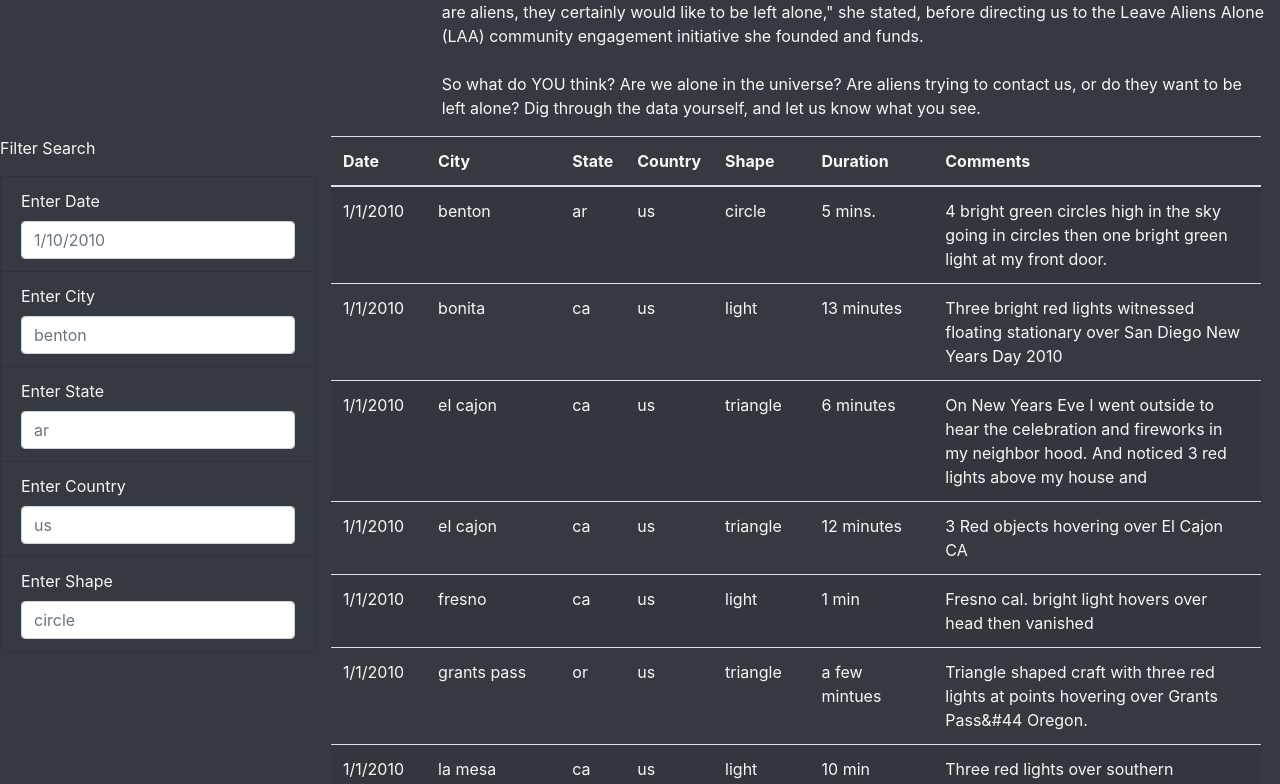
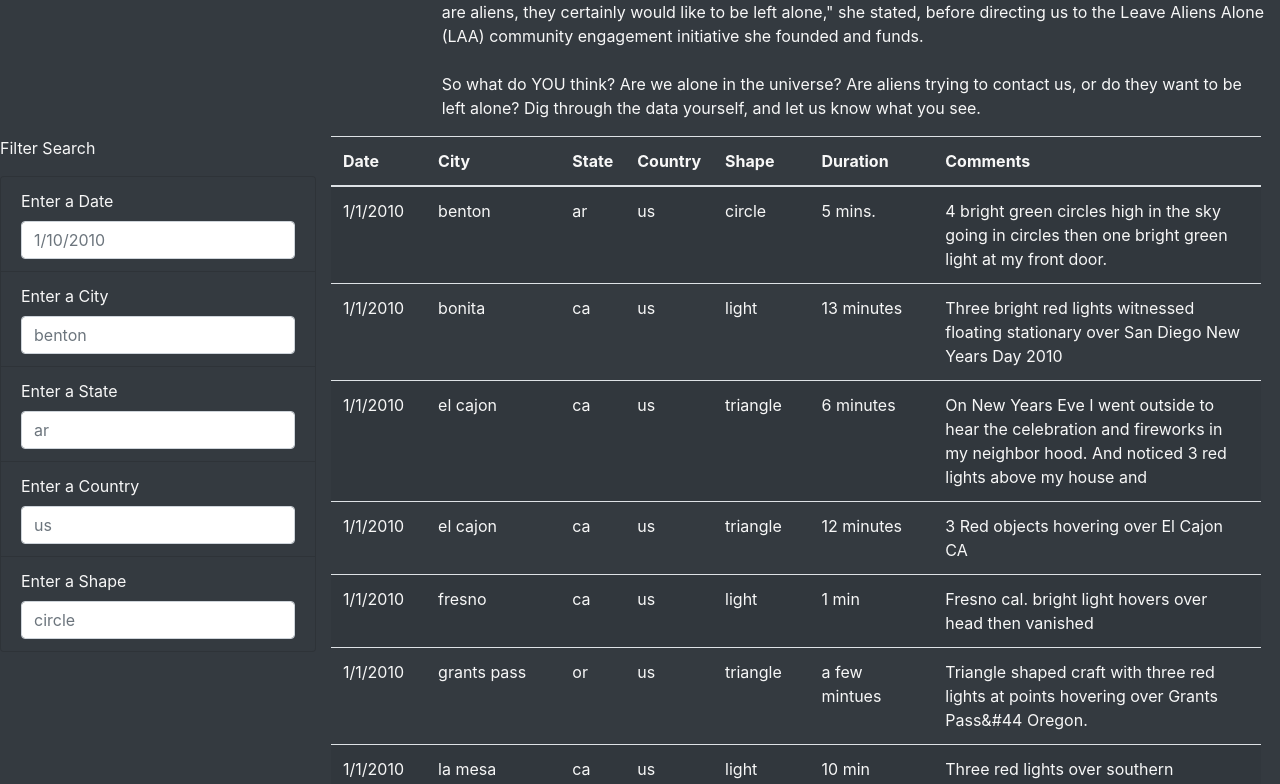
Before and after one commit to dandschevy/UFO_Mod11, a plain HTML site: page index.html in a window 1280 px wide. Shown: the part 603-1387 px from the top of the page. Drawn offline with nearby package versions, Linux system fonts and the light colour scheme.

Commit message:
final challenge files

```diff
--- a/index.html
+++ b/index.html
@@ -46,23 +46,23 @@
                 <p>Filter Search</p>
                 <ul class="list-group bg-dark">
                   <li class="list-group-item bg-dark">
-                    <label for="date">Enter Date</label>
+                    <label for="date">Enter a Date</label>
                     <input type="text" placeholder="1/10/2010" id="datetime" class="form-control" />
                   </li>
                   <li class="list-group-item bg-dark">
-                    <label for="city">Enter City</label>
+                    <label for="city">Enter a City</label>
                     <input type="text" id="city" placeholder="benton" class="form-control" />
                   </li>
                   <li class="list-group-item bg-dark">
-                    <label for="state">Enter State</label>
+                    <label for="state">Enter a State</label>
                     <input type="text" id="state" placeholder="ar" class="form-control" />
                   </li>
                   <li class="list-group-item bg-dark">
-                    <label for="country">Enter Country</label>
+                    <label for="country">Enter a Country</label>
                     <input type="text" id="country" placeholder="us" class="form-control" />
                   </li>
                   <li class="list-group-item bg-dark">
-                    <label for="shape">Enter Shape</label>
+                    <label for="shape">Enter a Shape</label>
                     <input type="text" id="shape" placeholder=circle class="form-control" />
                   </li>
                 </ul>
--- a/js/app.js
+++ b/js/app.js
@@ -63,6 +63,7 @@ function updateFilters() {
 
     // 9. Loop through all of the filters and keep any data that
     // matches the filter values
+    //can also use filteredData = filteredData.filter(row=> row[key] === value)
     Object.entries(filters).forEach(([key, value]) => {
       filteredData = filteredData.filter(row => row[key] === value);
     });
```
Also changed, not shown: mod_homework_app_1.js (renamed from js/app_1.js).
